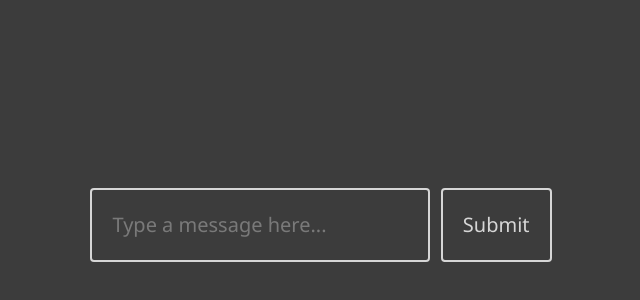
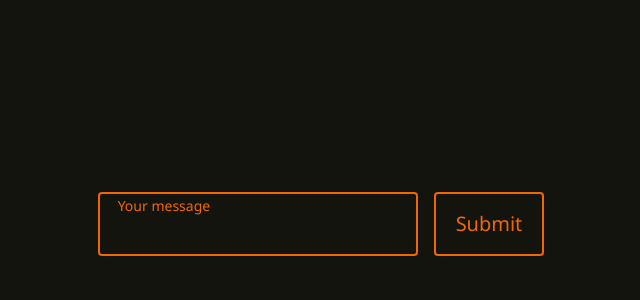
Before and after one commit to hARSHILp7/Taskzen, a website built with Vite: page frontend/index.html in a window 1280 px wide. Shown: the part 176-476 px from the top of the page, without its empty margins (319-959 px from the left). Built offline with nearby package versions, Linux system fonts and the light colour scheme.

Commit message:
Last touch up to the message showing functionality(without backend)

```diff
--- a/frontend/index.html
+++ b/frontend/index.html
@@ -1,4 +1,3 @@
-
 <!DOCTYPE html>
 <html lang="en">
 <head>
@@ -6,12 +5,42 @@
   <meta name="viewport" content="width=device-width, initial-scale=1.0" />
   <title>Todo App</title>
 </head>
-<body>
-  <div id="form">
-    <input type="text" id="message" placeholder="Type a message here..." />
-    <button id="submit">Submit</button>
+<body class="bg-[#14140F] text-[#F26800] flex justify-center items-center h-screen">
+
+  <div id="form" class="font-['Segoe_UI',Tahoma,Geneva,Verdana,sans-serif] text-4xl font-normal flex gap-4">
+    <div class="relative">
+      <input
+        type="text"
+        id="message"
+        placeholder=" "
+        autocomplete="off"
+        class="px-5 pt-6 pb-2 text-xl bg-transparent border-2 border-[#F26800] rounded cursor-text
+              focus:outline-none peer w-80"
+      />
+      <label
+        for="message"
+        id="message-label"
+        class="absolute left-5 top-4 text-[#F26800] text-xl cursor-text
+              transition-all duration-300
+              peer-focus:top-1 peer-focus:text-sm
+              peer-hover:top-1 peer-hover:text-sm
+              peer-[:not(:placeholder-shown)]:top-1
+              peer-[:not(:placeholder-shown)]:text-sm"
+      >
+        Your message
+      </label>
+    </div>
+    <button
+      id="submit"
+      class="px-5 text-xl bg-transparent text-[#F26800] border-2 border-[#F26800] rounded cursor-pointer
+             hover:text-[#14140F] self-stretch"
+    >
+      Submit
+    </button>
   </div>
-  <p id="display"></p>
+
+  <p id="display" class="font-['Segoe_UI',Tahoma,Geneva,Verdana,sans-serif] text-4xl font-normal"></p>
+
   <script type="module" src="/src/main.js"></script>
 </body>
 </html>
--- a/frontend/src/main.js
+++ b/frontend/src/main.js
@@ -2,10 +2,26 @@ import './style.css'
 
 const submitBtn = document.getElementById('submit');
 const userInput = document.getElementById('message');
-const display = document.getElementById('display');
+const display   = document.getElementById('display');
+const form      = document.getElementById('form');
 
+// Focus input after 3 seconds on load
+setTimeout(() => {
+  userInput.focus();
+}, 3000);
+
+// On submit — slide form down, then slide message in from top
 submitBtn.addEventListener('click', () => {
-    display.textContent = userInput.value;
-    userInput.style.display = 'none';
-    submitBtn.style.display = 'none';
+  const text = userInput.value.trim();
+  if (!text) return;
+
+  // Slide form down and fade out
+  form.classList.add('hide');
+
+  // After 2s animation finishes, hide form and show message
+  setTimeout(() => {
+    form.style.display = 'none';
+    display.textContent = text;
+    display.classList.add('show');
+  }, 1000);
 });
--- a/frontend/src/style.css
+++ b/frontend/src/style.css
@@ -1,59 +1,46 @@
 @import "tailwindcss";
 
-html {
-  display: flex;
-  justify-content: center;
-  align-items: center;
-  height: 100vh;
+/* ─── Submit button — left to right fill on hover ── */
+#submit {
+  position: relative;
+  overflow: hidden;
+  z-index: 0;
 }
 
-body {
-  background-color: #3c3c3c;
-  color: #d6d6d6
+#submit::before {
+  content: '';
+  position: absolute;
+  top: 0;
+  left: 0;
+  width: 0%;
+  height: 100%;
+  background-color: #F26800;
+  transition: width 0.3s ease;
+  z-index: -1;
 }
 
-div {
-  font-family: "Segoe UI", Tahoma, Geneva, Verdana, sans-serif;
-  font-size: 40px;
-  font-weight: 400;
+#submit:hover::before {
+  width: 100%;
 }
 
-input {
-  padding: 20px;
-  font-size: 20px;
-  background-color: transparent;
-  color: #3c3c3c;
-  border: 2px solid #d6d6d6;
-  border-radius: 4px;
+/* ─── Form — slides down and fades out ── */
+#form {
+  transition: transform 2s ease, opacity 2s ease;
 }
 
-input::placeholder {
-  color: #d6d6d6;
-  opacity: 0.4;
+#form.hide {
+  transform: translateY(100vh);
+  opacity: 0;
 }
 
-input:focus {
-  border: 2px solid #d6d6d6;
-  background-color: #d6d6d6;
+/* ─── Message — slides in from top and fades in ── */
+#display {
+  opacity: 0;
+  transform: translateY(-100vh);
+  transition: transform 2s ease, opacity 2s ease;
 }
 
-button {
-  padding: 20px;
-  font-size: 20px;
-  background-color: transparent;
-  color: #d6d6d6;
-  border: 2px solid #d6d6d6;
-  border-radius: 4px;
-  cursor: pointer;
+#display.show {
+  opacity: 1;
+  transform: translateY(0);
 }
-
-button:hover {
-  background-color: #d6d6d6;
-  color: #3c3c3c;
-}
-
-p {
-  font-family: "Segoe UI", Tahoma, Geneva, Verdana, sans-serif;
-  font-size: 40px;
-  font-weight: 400;
-}
```
